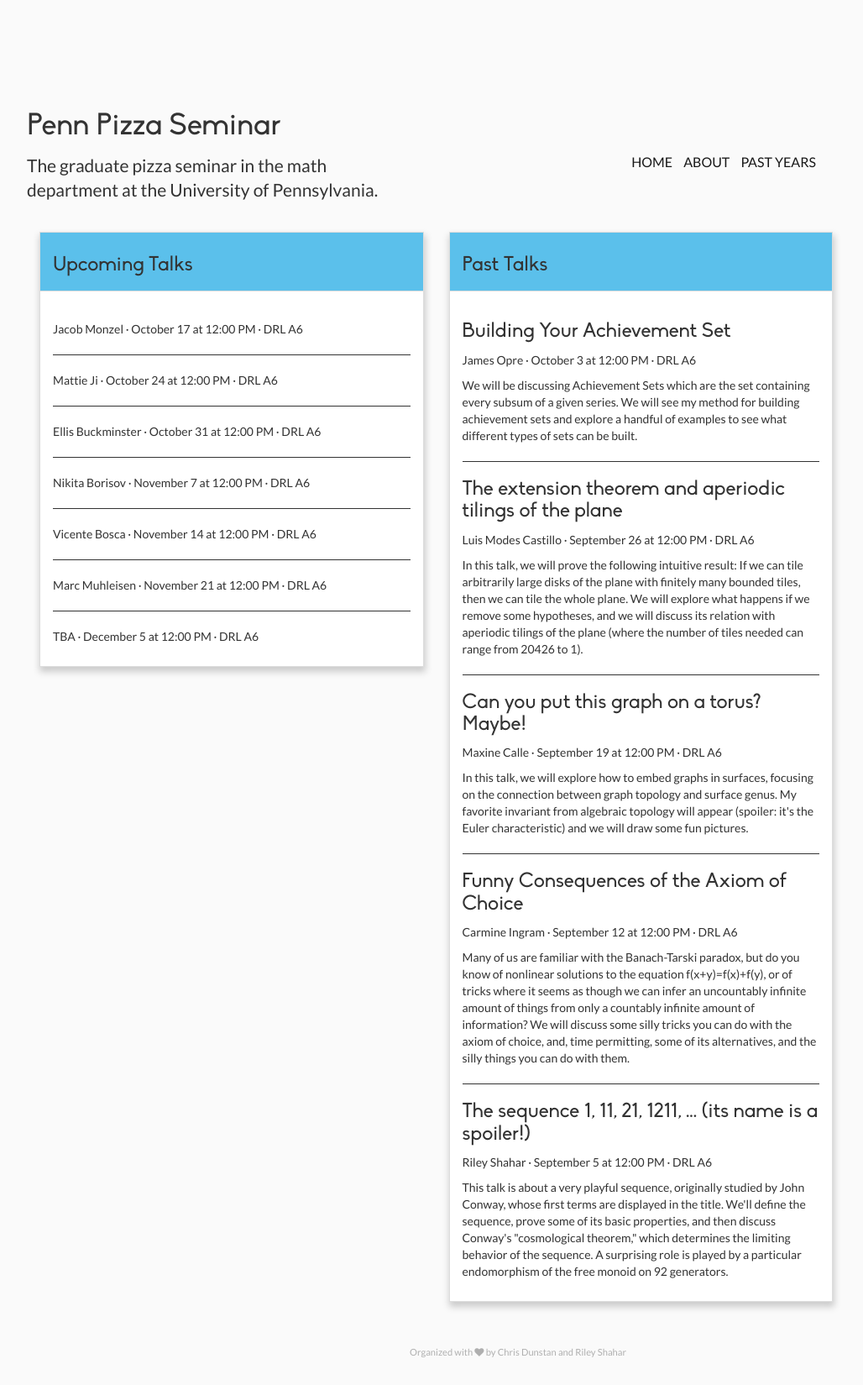
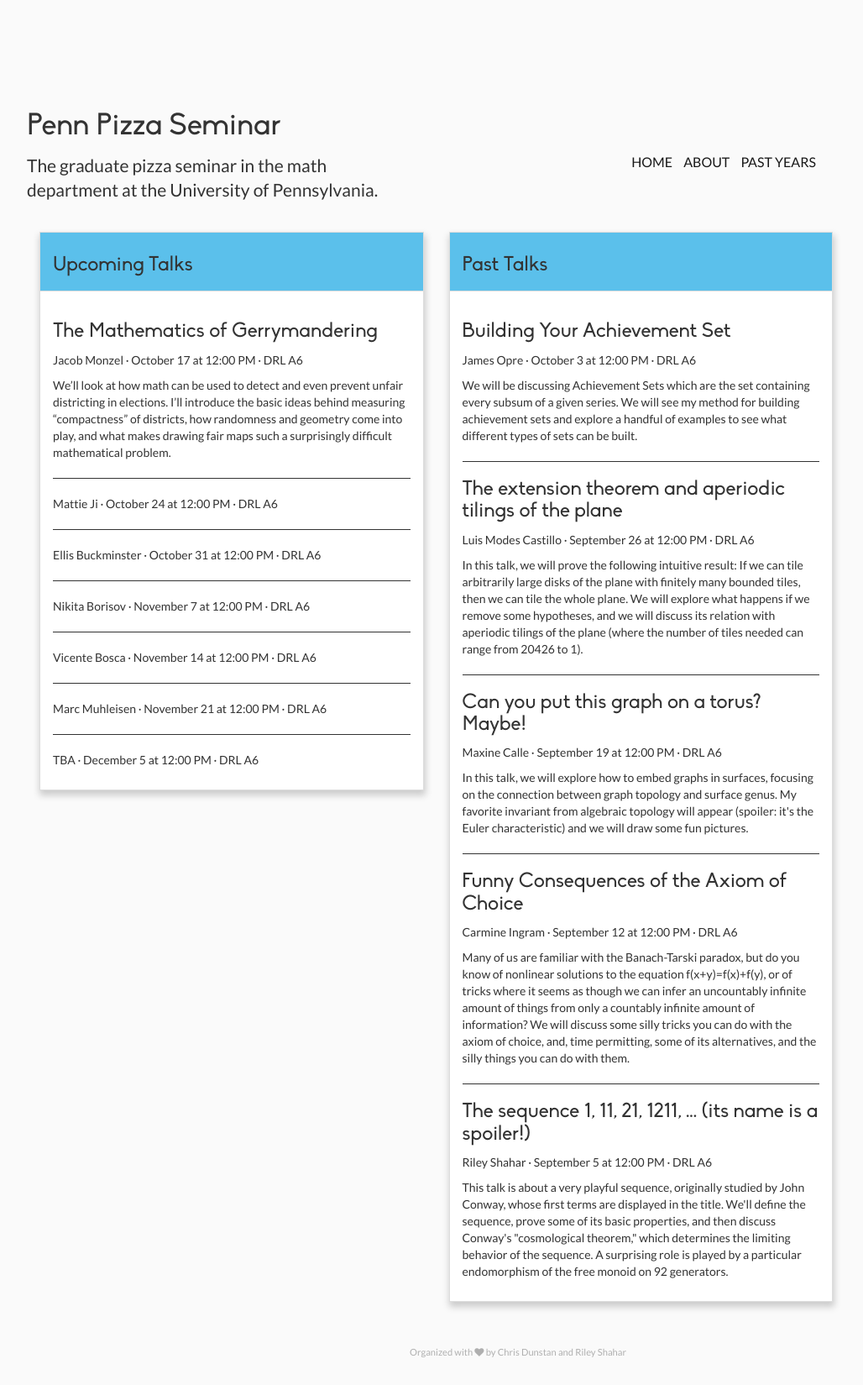
Before and after one commit to pizza-seminar/pizza-seminar.github.io, a Jekyll site: the page built from index.html, in a window 1280 px wide. Shown: the whole page at 84% size, without its empty margins (38-1066 px from the left). Built offline with Jekyll 4.4.1, drawn with Linux system fonts in a browser that asks for light colours; nearby versions of some CDN libraries.

```diff
--- a/_data/events.yml
+++ b/_data/events.yml
@@ -23,7 +23,9 @@
   date: 2025-10-24T12:00:00-04:00
   location: DRL A6
 
-- speaker: Jacob Monzel
+- title: The Mathematics of Gerrymandering
+  abstract: We’ll look at how math can be used to detect and even prevent unfair districting in elections. I’ll introduce the basic ideas behind measuring “compactness” of districts, how randomness and geometry come into play, and what makes drawing fair maps such a surprisingly difficult mathematical problem.
+  speaker: Jacob Monzel
   date: 2025-10-17T12:00:00-04:00
   location: DRL A6
 
```
